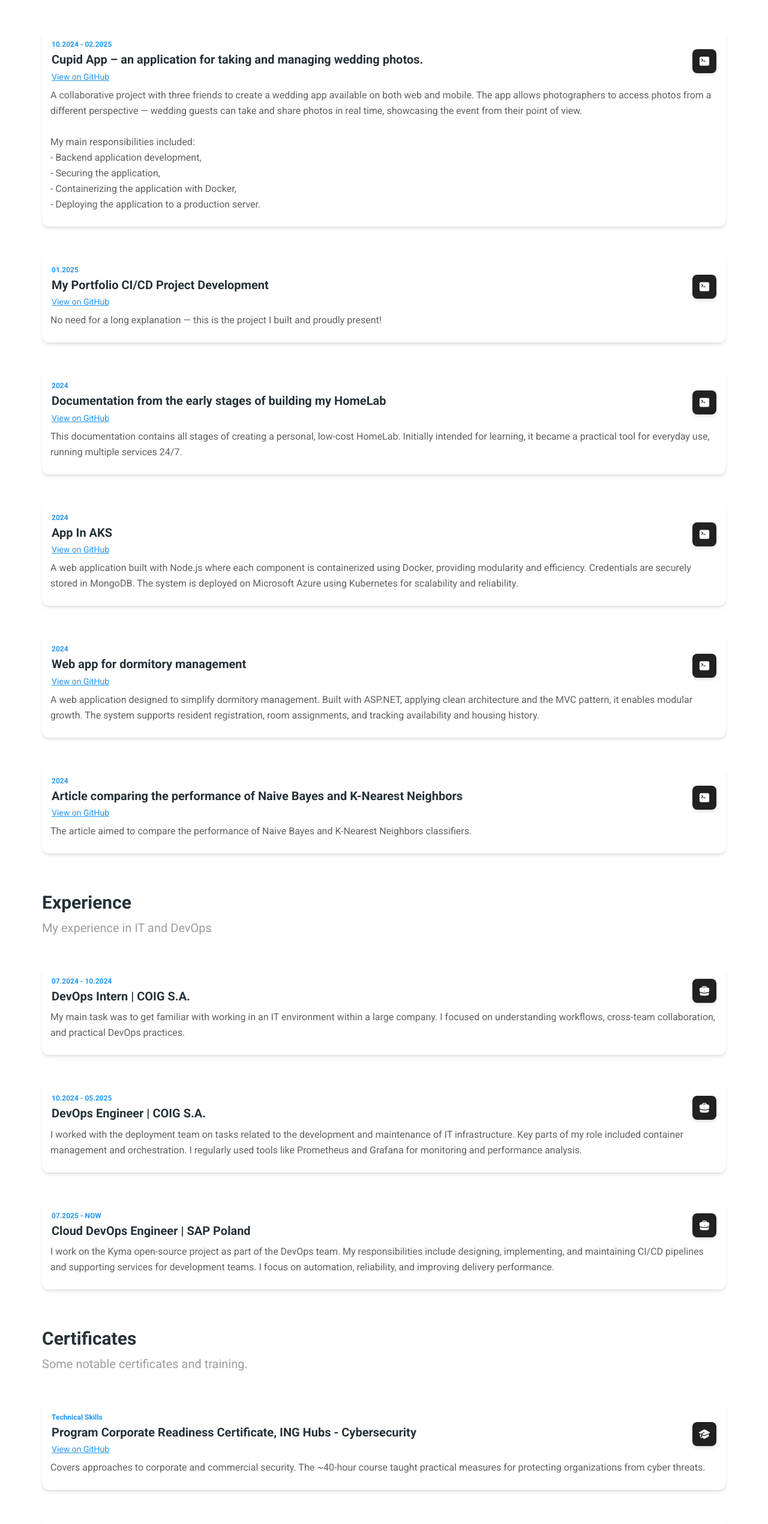
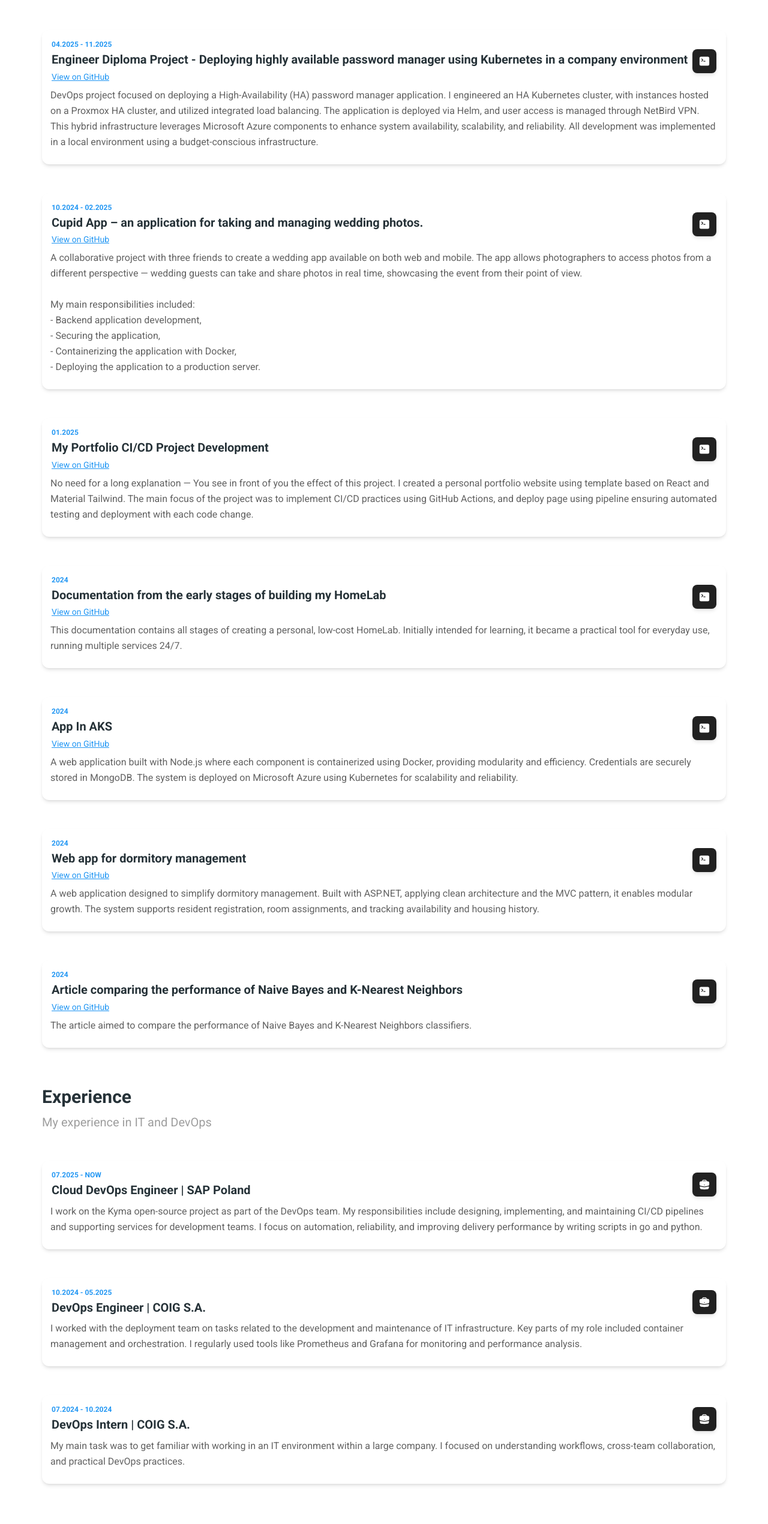
Before and after one commit to Dawo9889/My-Portfolio-CICD-2.0, a Next.js app in the folder app/: page / in a window 1280 px wide. Shown: the part 1024-3565 px from the top of the page at 60% size. Built offline with nearby package versions, Linux system fonts and the light colour scheme.

Commit message:
feat: update projects, experience, skills, and certificates sections with new entries and descriptions

```diff
--- a/app/src/app/information-section.tsx
+++ b/app/src/app/information-section.tsx
@@ -12,6 +12,13 @@ import { title } from "process";
 
 
 const POJECTS= [
+  {
+    icon: CommandLineIcon,
+    title: "Engineer Diploma Project - Deploying highly available password manager using Kubernetes in a company environment",
+    githubLink: "https://github.com/Dawo9889/engineering-thesis",
+    date: "04.2025 - 11.2025",
+    children: `DevOps project focused on deploying a High-Availability (HA) password manager application. I engineered an HA Kubernetes cluster, with instances hosted on a Proxmox HA cluster, and utilized integrated load balancing. The application is deployed via Helm, and user access is managed through NetBird VPN. This hybrid infrastructure leverages Microsoft Azure components to enhance system availability, scalability, and reliability. All development was implemented in a local environment using a budget-conscious infrastructure.`
+  },
   {
     icon: CommandLineIcon,
     title: "Cupid App – an application for taking and managing wedding photos.",
@@ -39,7 +46,7 @@ const POJECTS= [
     title: "My Portfolio CI/CD Project Development",
     githubLink: "https://github.com/Dawo9889/My-Portfolio-CICD",
     date: "01.2025",
-    children: "No need for a long explanation — this is the project I built and proudly present!"
+    children: "No need for a long explanation — You see in front of you the effect of this project. I created a personal portfolio website using template based on React and Material Tailwind. The main focus of the project was to implement CI/CD practices using GitHub Actions, and deploy page using pipeline ensuring automated testing and deployment with each code change."
   },
   {
     icon: CommandLineIcon,
@@ -76,43 +83,27 @@ const POJECTS= [
 const EXPERIENCE = [
   {
     icon: BriefcaseIcon,
-  title: "DevOps Intern | COIG S.A.",
-    date: "07.2024 - 10.2024",
-    children: "My main task was to get familiar with working in an IT environment within a large company. I focused on understanding workflows, cross-team collaboration, and practical DevOps practices.",
+    title: "Cloud DevOps Engineer | SAP Poland",
+    date: "07.2025 - NOW",
+    children: "I work on the Kyma open-source project as part of the DevOps team. My responsibilities include designing, implementing, and maintaining CI/CD pipelines and supporting services for development teams. I focus on automation, reliability, and improving delivery performance by writing scripts in go and python.",
+
   },
   {
     icon: BriefcaseIcon,
-  title: "DevOps Engineer | COIG S.A.",
+    title: "DevOps Engineer | COIG S.A.",
     date: "10.2024 - 05.2025",
     children: "I worked with the deployment team on tasks related to the development and maintenance of IT infrastructure. Key parts of my role included container management and orchestration. I regularly used tools like Prometheus and Grafana for monitoring and performance analysis.",
   },
   {
     icon: BriefcaseIcon,
-    title: "Cloud DevOps Engineer | SAP Poland",
-    date: "07.2025 - NOW",
-    children: "I work on the Kyma open-source project as part of the DevOps team. My responsibilities include designing, implementing, and maintaining CI/CD pipelines and supporting services for development teams. I focus on automation, reliability, and improving delivery performance.",
-
+    title: "DevOps Intern | COIG S.A.",
+    date: "07.2024 - 10.2024",
+    children: "My main task was to get familiar with working in an IT environment within a large company. I focused on understanding workflows, cross-team collaboration, and practical DevOps practices.",
   }
 ];
 
 
-const CERTIFICATES = [
-  {
-    icon: AcademicCapIcon,
-    title: "Program Corporate Readiness Certificate, ING Hubs - Cybersecurity",
-    date: "Technical Skills",
-    githubLink: "https://www.linkedin.com/in/galadawid/overlay/1717882932032/single-media-viewer/?type=DOCUMENT&profileId=ACoAAEX78IcBnWMfZ3oQfHKNwbBbkLLHPEDBZj8",
-    children:
-      "Covers approaches to corporate and commercial security. The ~40-hour course taught practical measures for protecting organizations from cyber threats.",
-  },
-    {
-    icon: AcademicCapIcon,
-    title: "Program Corporate Readiness Certificate, ING Hubs - Administrator IT",
-    date: "Technical Skills",
-    githubLink: "https://credsverse.com/credentials/78bd82ff-2a51-426b-8a2e-9cd202a82cfd",
-    children: "During the training I learned how to administer IT systems in a corporate environment."
-  }
-];
+
 
 const SKILLS = [
   {
@@ -207,12 +198,37 @@ const SKILLS = [
     children:
       "While learning AWS, I worked with services like EC2 and S3. I focused on Amazon EKS for deploying containerized applications and managing Kubernetes clusters.",
   },
+  {
+    icon: FireIcon,
+    title: "Google Cloud Platform",
+    date: "Technical Skills",
+    children:
+      "While working with Google Cloud Platform, I focused on Secret Manager for secure storage of sensitive data and IAM for managing access permissions effectively. Also was deploying applications using containers.",
+  },
 
   {
     icon: AcademicCapIcon,
     title: "English, level B2/C1",
     date: "Soft Skills",
     children: "My English helps me at work. Reading technical documentation is comfortable; conversational skills are improving toward advanced levels.",
+  }
+];
+
+const CERTIFICATES = [
+  {
+    icon: AcademicCapIcon,
+    title: "Program Corporate Readiness Certificate, ING Hubs - Cybersecurity",
+    date: "Technical Skills",
+    githubLink: "https://www.linkedin.com/in/galadawid/overlay/1717882932032/single-media-viewer/?type=DOCUMENT&profileId=ACoAAEX78IcBnWMfZ3oQfHKNwbBbkLLHPEDBZj8",
+    children:
+      "Covers approaches to corporate and commercial security. The ~40-hour course taught practical measures for protecting organizations from cyber threats.",
+  },
+    {
+    icon: AcademicCapIcon,
+    title: "Program Corporate Readiness Certificate, ING Hubs - Administrator IT",
+    date: "Technical Skills",
+    githubLink: "https://credsverse.com/credentials/78bd82ff-2a51-426b-8a2e-9cd202a82cfd",
+    children: "During the training I learned how to administer IT systems in a corporate environment."
   }
 ];
 
@@ -267,28 +283,6 @@ export function InformationSection() {
           </div>
         </div>
 
-      {/* Certificates section*/}
-      <div className="mb-16">
-          <Typography
-            color="blue-gray"
-            className="mb-2 text-3xl font-bold"
-          >
-            Certificates
-          </Typography>
-
-          <Typography
-            variant="lead"
-            className="!text-gray-500"
-          >
-            Some notable certificates and training.
-          </Typography>
-
-          <div className="mt-12 grid grid-cols-1 gap-16 gap-y-12">
-            {CERTIFICATES.map((props, idx) => (
-              <InfoCard key={idx} {...props} />
-            ))}
-          </div>
-        </div>
         {/* SKILLS Section */}
         <div>
           <Typography
@@ -311,7 +305,34 @@ export function InformationSection() {
             ))}
           </div>
         </div>
+
+
+
+      {/* Certificates section*/}
+      <div className="mb-16 mt-20">
+          <Typography
+            color="blue-gray"
+            className="mb-2 text-3xl font-bold"
+          >
+            Certificates
+          </Typography>
+
+          <Typography
+            variant="lead"
+            className="!text-gray-500"
+          >
+            Some notable certificates and training.
+          </Typography>
+
+          <div className="mt-12 grid grid-cols-1 gap-16 gap-y-12">
+            {CERTIFICATES.map((props, idx) => (
+              <InfoCard key={idx} {...props} />
+            ))}
+          </div>
+        </div>
       </div>
+
+
       <div className="container mx-auto mt-20 text-center">
           <Typography variant="h2" color="blue-gray" className="mb-4">
             What I do in my free time
```
